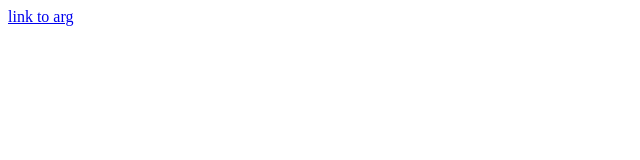
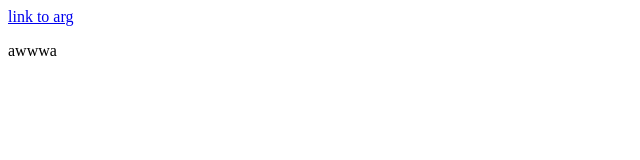
Before and after one commit to twenty-one21/twenty-one21.github.io, a plain HTML site: page index.html in a window 1280 px wide. Shown: the full height of the page, 0-640 px from the left. Drawn offline with Linux system fonts and the light colour scheme.

Commit message:
awwaa
awwwaaagaaaggg

```diff
--- a/index.html
+++ b/index.html
@@ -8,5 +8,6 @@
   </head>
   <body>
     <a href="/1.html">link to arg</a>
+    <p>awwwa</p>
   </body>
 </html>
```
